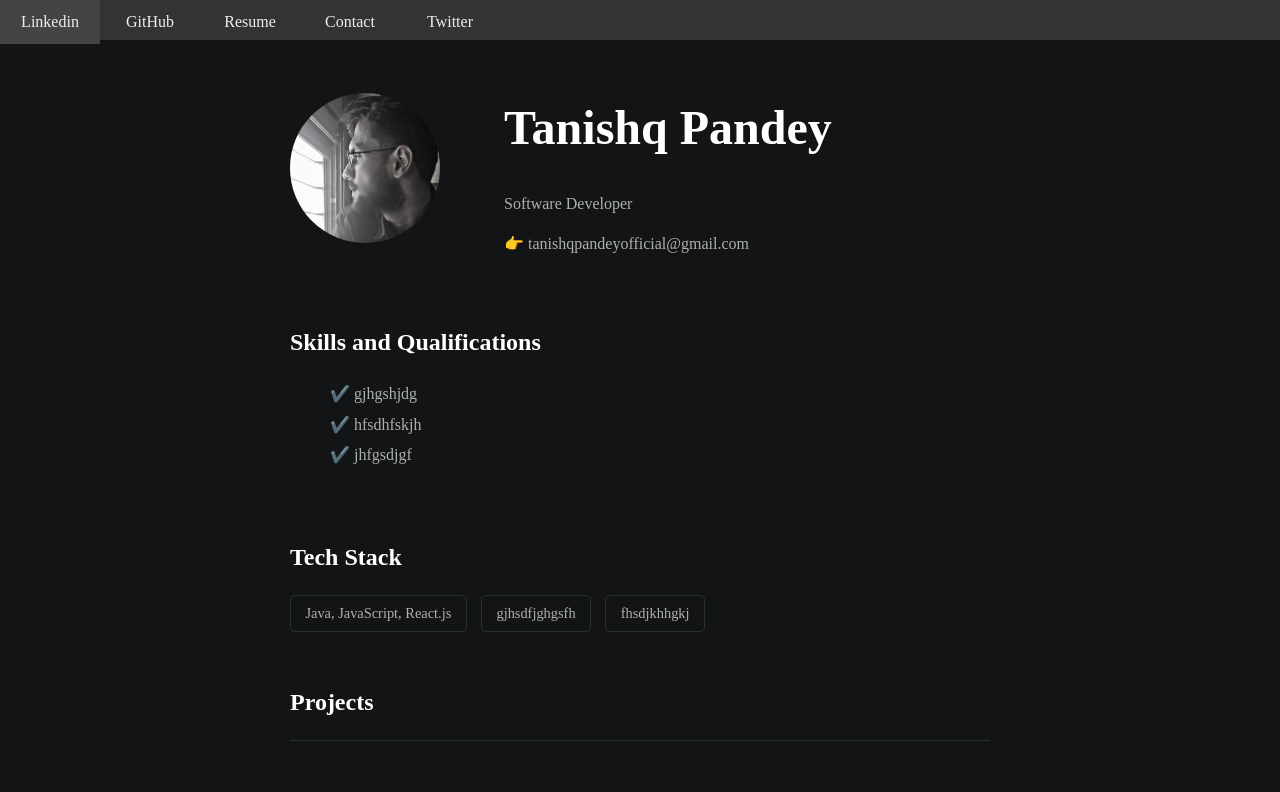
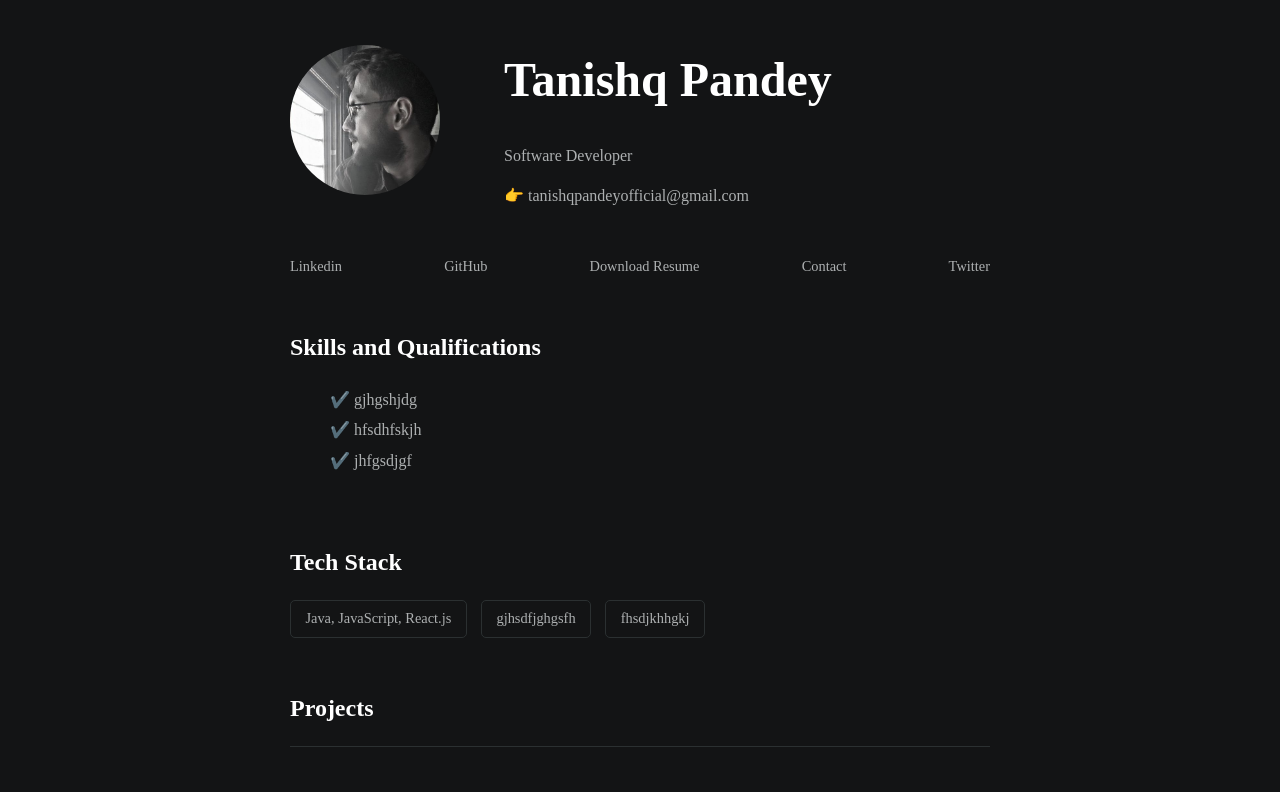
Before and after one commit to tanishqpandey26/digital-resume, a React (Create React App) app: page / in a window 1280 px wide. Shown: the top 792 px of the page. Built offline with nearby package versions, Linux system fonts and the light colour scheme.

Commit message:
final fix

```diff
--- a/src/App.css
+++ b/src/App.css
@@ -1,6 +1,6 @@
 .App {
-  /* text-align: center; */
-  padding: 0%;
+   /* text-align: center;  */
+  padding-top: 0em;
 }
 
 .App-logo {
@@ -64,10 +64,10 @@
 }
 
 nav {
-  /* display: flex;
+   display: flex;
     justify-content: space-between;
     column-gap: 1em;
-     flex-wrap: wrap;  */
+     flex-wrap: wrap;
 
     position: fixed;
     padding-top: 0;
@@ -174,12 +174,12 @@ gap: 4em;
 }
 
 
-/* #socials--list{
+ #socials--list{
     display: flex;
     justify-content: space-between;
     column-gap: 1em;
     flex-wrap: wrap;
-} */
+}
 
 #socials--list a{
     font-size:0.9em;
--- a/src/App.js
+++ b/src/App.js
@@ -4,14 +4,14 @@ import material from './material/profile-pic.jpg' ;
 import React from 'react';
 // import pdfFile from './material/resume.pdf' ;
 // import Pdf from "../src/material/resume.pdf";
-import { Document, Page } from 'react-pdf';
+// import { Document, Page } from 'react-pdf';
 
 function App() {
 
   return (
     <div className="App">
 
-      <div id="showcase">
+      {/* <div id="showcase">
         <header>
             <nav class='cf'>
                 <ul class='cf'>
@@ -42,10 +42,9 @@ function App() {
 
               </nav>
         </header>
-        </div>
+        </div> */}
 
-        <br></br>
-        <br></br>
+
 
 
 
@@ -63,23 +62,23 @@ function App() {
            </div>
         </section>
 
-    {/* <!--  <section class="section--page">
+       <section class="section--page">
             <div id="socials--list">
-
-                <a href="#" target="_blank">YouTube</a>
-
-                <a href="#" target="_blank">Twitter</a>
 
                 <a href="#" target="_blank">Linkedin</a>
 
                 <a href="#" target="_blank">GitHub</a>
 
-                <a href="./assets/resume.pdf"  target="_blank">Download Resume</a>
+                <a href="#" target="_blank">Download Resume</a>
+
+                <a href="#" target="_blank">Contact</a>
+
+                <a href="./assets/resume.pdf"  target="_blank">Twitter</a>
 
 
             </div>
         </section>
-    --> */}
+
         <section class="section--page">
 
             <h2>Skills and Qualifications</h2>
```
